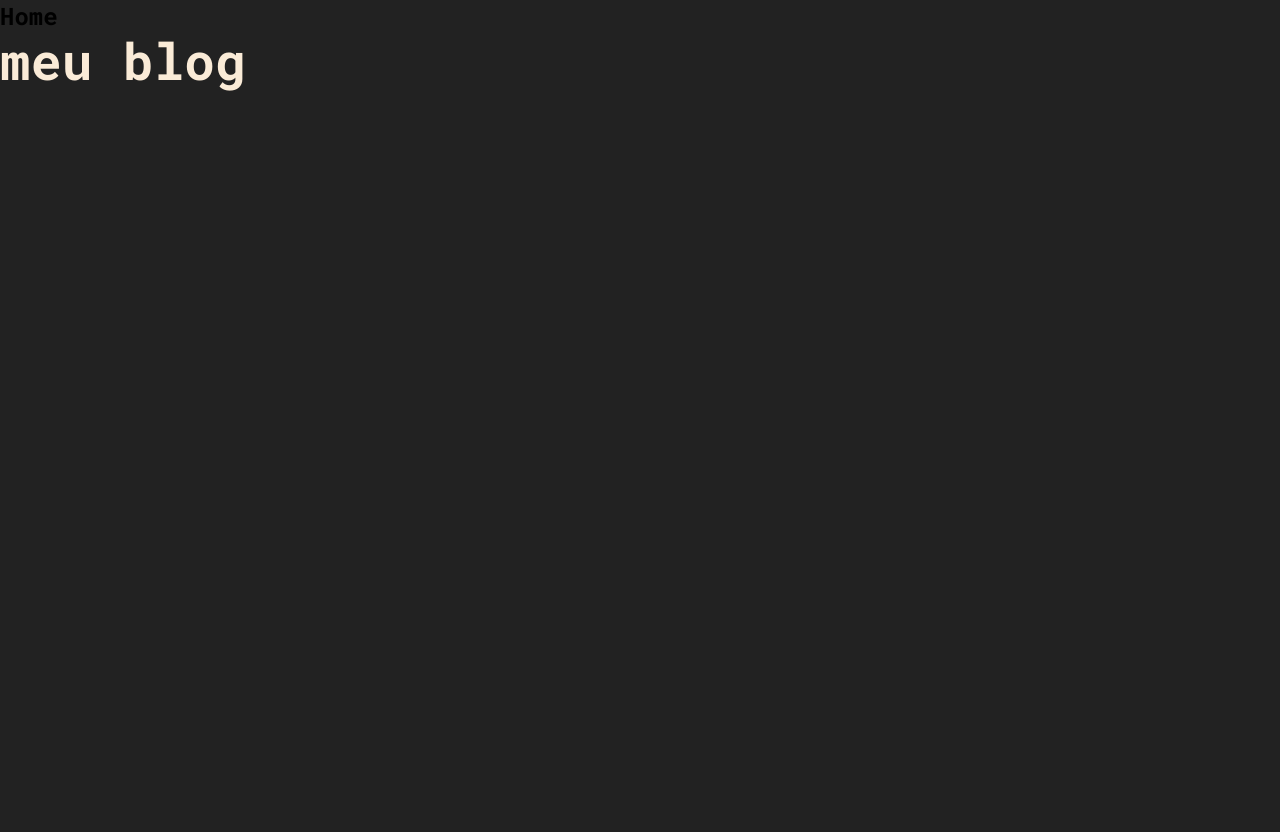
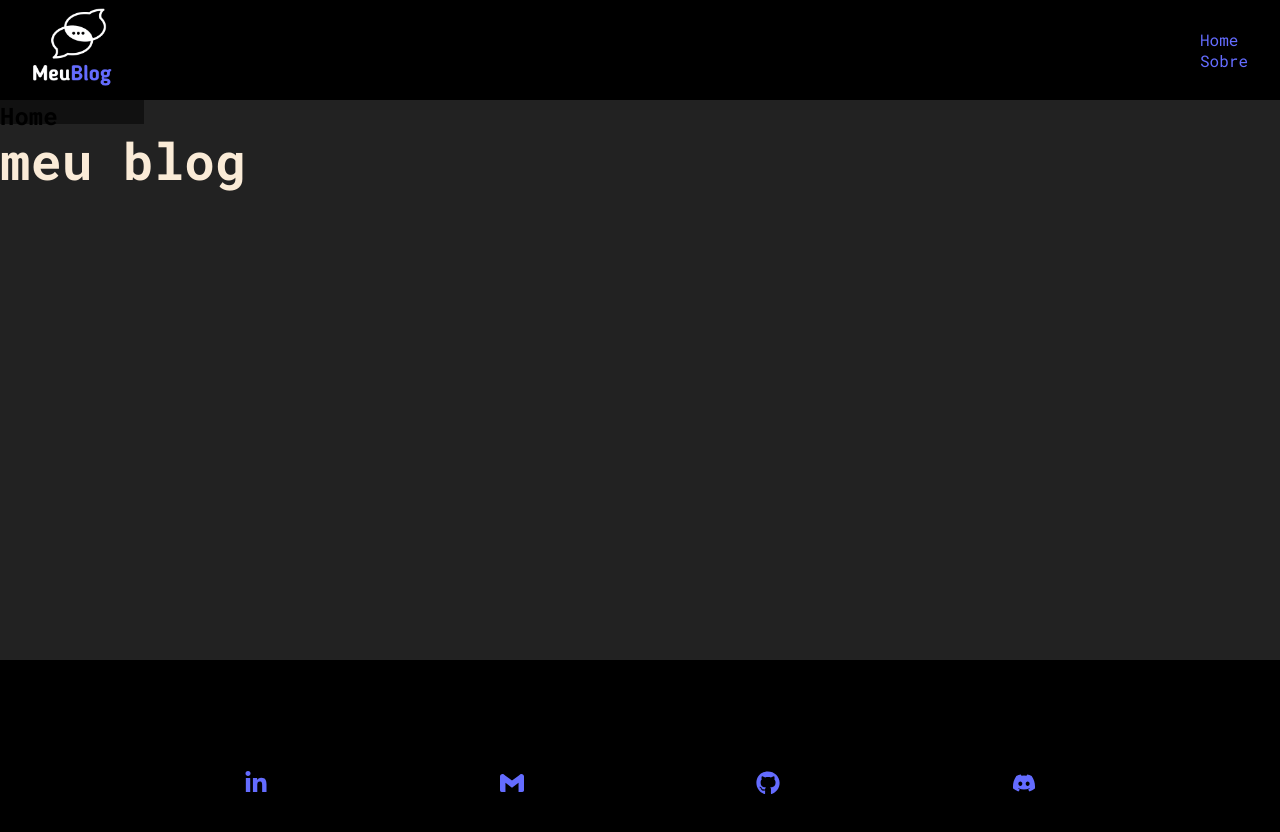
Before and after one commit to alexandreSouza31/Meu_Blog, a React (Vite) app: page / in a window 1280 px wide. Shown: the top 832 px of the page. Before the commit the page ends 800 px from the top, so only its background shows below. Built offline with nearby package versions, Linux system fonts and the light colour scheme.

Commit message:
will add the navbar and footer in the page

```diff
--- a/src/App.jsx
+++ b/src/App.jsx
@@ -1,7 +1,9 @@
 
 import { BrowserRouter, Route, Routes } from 'react-router-dom'
-import Home from './pages/Home/Home'
-import About from './pages/About/About'
+import Home from './pages/Home/Home';
+import About from './pages/About/About';
+import Navbar from './components/Navbar';
+import Footer from './components/Footer';
 
 import './App.css'
 
@@ -9,6 +11,7 @@ const App = () => {
   return (
     <>
       <BrowserRouter>
+        <Navbar/>
         <div className='container_app'>
           <Routes>
             <Route path='/' element={<Home />} />
@@ -16,6 +19,7 @@ const App = () => {
           </Routes>
           <h1>meu blog</h1>
         </div>
+        <Footer/>
       </BrowserRouter>
     </>
   )
```
